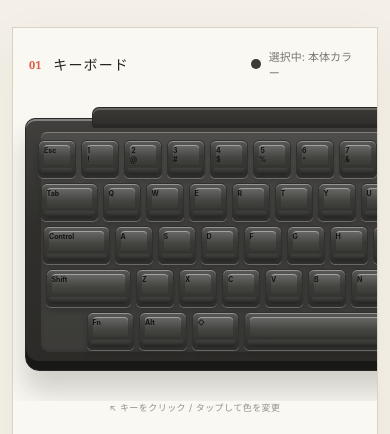
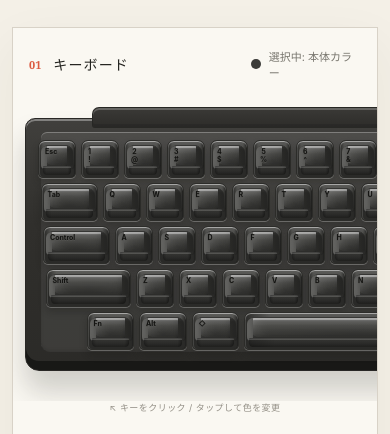
Before and after one commit to YoshihideShirai/hhkb-keytop-palette, a website built with Vite: page index.html in a window 390 px wide. Shown: the part 338-772 px from the top of the page. Built offline with nearby package versions, Linux system fonts and the light colour scheme.

Commit message:
Improve keytop realism

```diff
--- a/src/main.ts
+++ b/src/main.ts
@@ -393,10 +393,13 @@ function renderKeyboard(): void {
       key.style.setProperty("--w", String(width));
       key.style.setProperty("--key-color", keyColors[currentIndex]);
       key.style.setProperty("--legend-color", keyColors[currentIndex] === product.keyColor ? product.legendColor : textColor(keyColors[currentIndex]));
+      const keySides = document.createElement("span");
+      keySides.className = "key-sides";
+      keySides.setAttribute("aria-hidden", "true");
       const keyLabel = document.createElement("span");
       keyLabel.className = "key-label";
       keyLabel.textContent = label;
-      key.append(keyLabel);
+      key.append(keySides, keyLabel);
       key.addEventListener("click", () => {
         keyColors[currentIndex] = resolveColor(selected.value, keyContext);
         save();
--- a/styles.css
+++ b/styles.css
@@ -51,16 +51,17 @@ main { width: min(1320px, calc(100% - 40px)); margin: auto; }
 .keyboard-studio::before { content: ""; position: absolute; z-index: 1; left: 18px; right: 18px; top: 13px; height: 5px; border-radius: 999px; background: rgba(0,0,0,.18); pointer-events: none; }
 .key-row { position: relative; z-index: 1; display: flex; justify-content: center; gap: 5px; margin-bottom: 5px; }.key-row:last-child { margin-bottom: 0; }
 .keyboard-jis .key-row { justify-content: flex-start; }
-.key { position: relative; z-index: 1; width: calc(var(--unit) * var(--w, 1)); height: var(--unit); flex: 0 0 auto; display: flex; align-items: flex-start; justify-content: flex-start; padding: 8px 7px; border: 1px solid color-mix(in srgb, var(--key-color), #000 18%); border-radius: 6px 6px 5px 5px; overflow: hidden; background: linear-gradient(180deg, color-mix(in srgb, var(--key-color), #fff 16%) 0%, var(--key-color) 42%, color-mix(in srgb, var(--key-color), #000 13%) 100%); color: var(--legend-color); box-shadow: inset 0 1px 0 rgba(255,255,255,.36), inset 0 -5px 0 color-mix(in srgb, var(--key-color), #000 24%), inset 0 -6px 8px rgba(0,0,0,.1), 0 1px 0 rgba(255,255,255,.26), 0 4px 5px rgba(28,26,22,.26); font-size: clamp(7px, .75vw, 10px); font-weight: 650; white-space: pre-line; line-height: 1.2; cursor: pointer; transition: transform .1s, background .2s, box-shadow .1s; }
-.key::before { content: ""; position: absolute; inset: 4px 5px 12px; border-radius: 4px 4px 3px 3px; background: linear-gradient(180deg, color-mix(in srgb, var(--key-color), #fff 24%), color-mix(in srgb, var(--key-color), #fff 5%) 62%, color-mix(in srgb, var(--key-color), #000 4%)); box-shadow: inset 0 1px 0 rgba(255,255,255,.38), 0 1px 1px rgba(0,0,0,.07); pointer-events: none; }
-.key::after { content: ""; position: absolute; left: 3px; right: 3px; bottom: 2px; height: 7px; border-radius: 0 0 4px 4px; background: linear-gradient(180deg, rgba(255,255,255,.06), rgba(0,0,0,.18)); pointer-events: none; }
-.key-label { position: relative; z-index: 1; }
-.legend-center .key { align-items: center; justify-content: center; text-align: center; padding: 7px; }
+.key { --front-depth: 10px; --side-inset: 5px; position: relative; z-index: 1; width: calc(var(--unit) * var(--w, 1)); height: var(--unit); flex: 0 0 auto; display: flex; align-items: flex-start; justify-content: flex-start; padding: 9px 8px calc(var(--front-depth) + 3px); border: 1px solid color-mix(in srgb, var(--key-color), #000 26%); border-radius: 7px 7px 5px 5px; overflow: hidden; background: linear-gradient(90deg, color-mix(in srgb, var(--key-color), #000 18%), transparent 11%, transparent 89%, color-mix(in srgb, var(--key-color), #000 25%)), linear-gradient(180deg, color-mix(in srgb, var(--key-color), #fff 18%) 0%, var(--key-color) 42%, color-mix(in srgb, var(--key-color), #000 20%) 72%, color-mix(in srgb, var(--key-color), #000 32%) 100%); color: var(--legend-color); box-shadow: inset 0 1px 0 rgba(255,255,255,.46), inset 1px 0 0 rgba(255,255,255,.12), inset -1px 0 0 rgba(0,0,0,.16), inset 0 calc(-1 * var(--front-depth)) 0 color-mix(in srgb, var(--key-color), #000 28%), inset 0 calc(-1 * (var(--front-depth) + 2px)) 8px rgba(0,0,0,.22), 0 1px 0 rgba(255,255,255,.26), 0 5px 7px rgba(28,26,22,.3); font-size: clamp(7px, .75vw, 10px); font-weight: 700; white-space: pre-line; line-height: 1.15; cursor: pointer; transition: transform .1s, background .2s, box-shadow .1s; }
+.key::before { content: ""; position: absolute; z-index: 1; inset: 4px var(--side-inset) calc(var(--front-depth) + 3px); border: 1px solid color-mix(in srgb, var(--key-color), #000 8%); border-bottom-color: color-mix(in srgb, var(--key-color), #000 22%); border-radius: 5px 5px 8px 8px / 5px 5px 12px 12px; background: radial-gradient(120% 90% at 50% 82%, rgba(0,0,0,.18), rgba(0,0,0,.07) 37%, transparent 67%), linear-gradient(180deg, color-mix(in srgb, var(--key-color), #fff 28%) 0%, color-mix(in srgb, var(--key-color), #fff 9%) 42%, color-mix(in srgb, var(--key-color), #000 4%) 100%); box-shadow: inset 0 2px 1px rgba(255,255,255,.48), inset 0 -2px 4px rgba(0,0,0,.16), inset 8px 0 10px rgba(255,255,255,.08), inset -8px 0 10px rgba(0,0,0,.08), 0 1px 1px rgba(0,0,0,.12); pointer-events: none; }
+.key::after { content: ""; position: absolute; z-index: 2; left: 4px; right: 4px; bottom: 2px; height: var(--front-depth); border-top: 1px solid rgba(255,255,255,.13); border-radius: 1px 1px 4px 4px; background: linear-gradient(90deg, rgba(0,0,0,.2), transparent 12%, transparent 88%, rgba(0,0,0,.3)), linear-gradient(180deg, color-mix(in srgb, var(--key-color), #000 12%), color-mix(in srgb, var(--key-color), #000 34%)); box-shadow: inset 0 1px 0 rgba(255,255,255,.16), inset 0 -2px 3px rgba(0,0,0,.2); pointer-events: none; }
+.key-sides { position: absolute; z-index: 1; inset: 5px 2px var(--front-depth); border-radius: 6px 6px 4px 4px; background: linear-gradient(90deg, color-mix(in srgb, var(--key-color), #fff 10%) 0 6px, transparent 6px calc(100% - 6px), color-mix(in srgb, var(--key-color), #000 23%) calc(100% - 6px) 100%); box-shadow: inset 5px 0 5px rgba(255,255,255,.12), inset -5px 0 6px rgba(0,0,0,.18); pointer-events: none; }
+.key-label { position: relative; z-index: 3; text-shadow: 0 1px 0 color-mix(in srgb, var(--key-color), #fff 12%); }
+.legend-center .key { align-items: center; justify-content: center; text-align: center; padding: 7px 8px calc(var(--front-depth) + 3px); }
 .key.spacer { padding: 0; border: 0; background: transparent; box-shadow: none; visibility: hidden; pointer-events: none; }
-.key.spacer::before, .key.spacer::after { display: none; }
-.key.jis-enter { z-index: 3; height: calc(var(--unit) * 2 + 5px); margin-bottom: calc(-1 * (var(--unit) + 5px)); align-items: flex-start; justify-content: flex-end; padding: 8px 7px; clip-path: polygon(0 0, 100% 0, 100% 100%, 17% 100%, 17% 50%, 0 50%); }
-.key.arrow { align-items: center; justify-content: center; padding: 7px; font-size: clamp(11px, 1vw, 14px); }
-.key:hover { transform: translateY(-2px); box-shadow: inset 0 1px 0 rgba(255,255,255,.4), inset 0 -5px 0 color-mix(in srgb, var(--key-color), #000 24%), inset 0 -6px 8px rgba(0,0,0,.1), 0 1px 0 rgba(255,255,255,.28), 0 6px 8px rgba(28,26,22,.28); }.key:active { transform: translateY(1px); box-shadow: inset 0 1px 0 rgba(255,255,255,.25), inset 0 -2px 0 color-mix(in srgb, var(--key-color), #000 20%), 0 2px 3px rgba(28,26,22,.22); }.key.space { justify-content: center; }
+.key.spacer::before, .key.spacer::after, .key.spacer .key-sides { display: none; }
+.key.jis-enter { z-index: 3; height: calc(var(--unit) * 2 + 5px); margin-bottom: calc(-1 * (var(--unit) + 5px)); align-items: flex-start; justify-content: flex-end; padding: 9px 8px calc(var(--front-depth) + 3px); clip-path: polygon(0 0, 100% 0, 100% 100%, 17% 100%, 17% 50%, 0 50%); }
+.key.arrow { align-items: center; justify-content: center; padding: 7px 8px calc(var(--front-depth) + 3px); font-size: clamp(11px, 1vw, 14px); }
+.key:hover { transform: translateY(-2px); box-shadow: inset 0 1px 0 rgba(255,255,255,.5), inset 1px 0 0 rgba(255,255,255,.14), inset -1px 0 0 rgba(0,0,0,.16), inset 0 calc(-1 * var(--front-depth)) 0 color-mix(in srgb, var(--key-color), #000 28%), inset 0 calc(-1 * (var(--front-depth) + 2px)) 8px rgba(0,0,0,.22), 0 1px 0 rgba(255,255,255,.28), 0 7px 10px rgba(28,26,22,.32); }.key:active { transform: translateY(1px); --front-depth: 7px; box-shadow: inset 0 1px 0 rgba(255,255,255,.28), inset 0 calc(-1 * var(--front-depth)) 0 color-mix(in srgb, var(--key-color), #000 24%), 0 2px 3px rgba(28,26,22,.24); }.key.space { justify-content: center; }
 .pointing-stick { position: absolute; z-index: 2; top: calc(50% - 12px); left: calc(50% + var(--unit) * .15); width: 13px; height: 13px; border-radius: 50%; background: #3b4f82; box-shadow: inset 0 2px 0 rgba(255,255,255,.22), 0 1px 3px rgba(0,0,0,.34); pointer-events: none; }
 .studio-mouse-buttons { position: absolute; z-index: 2; left: calc(50% - var(--unit) * 1.15); bottom: 13px; width: calc(var(--unit) * 2.3); height: 13px; border-radius: 2px 2px 5px 5px; background: linear-gradient(90deg, rgba(0,0,0,.2) 0 31%, transparent 31% 34.5%, rgba(0,0,0,.2) 34.5% 65.5%, transparent 65.5% 69%, rgba(0,0,0,.2) 69%); box-shadow: inset 0 1px 0 rgba(255,255,255,.12); pointer-events: none; }
 .hint { margin: 0; text-align: center; color: #949087; font-size: 10px; letter-spacing: .05em; }
@@ -99,7 +100,7 @@ footer { padding: 28px clamp(20px, 5vw, 72px); display: flex; justify-content: s
 @media (max-width: 600px) {
   .site-header { height: 70px; }.button-ghost { display: none; }.button { padding: 0 12px; }.brand-mark { width: 34px; height: 34px; }
   main { width: min(100% - 24px, 1180px); }.hero { padding: 40px 4px 30px; }.hero h1 { font-size: 45px; }.lead { font-size: 12px; }
-  .canvas-card { padding: 20px 12px; }.canvas-toolbar { padding: 0 4px; }.canvas-toolbar p { max-width: 110px; }.keyboard-stage { min-height: 290px; margin: 0 -12px; padding: 38px 12px 30px; }.keyboard { --unit: 38px; min-width: auto; padding: 14px 12px 15px; }.keyboard-hybrid { padding-top: 21px; }.keyboard-hybrid::before { top: -12px; height: 20px; }.keyboard-studio { padding: 24px 13px 31px; }.keyboard-badge { top: 6px; right: 12px; font-size: 7px; }.key { padding: 6px 5px; font-size: 7px; }.key.jis-enter { padding: 6px 5px; }.hint { font-size: 9px; }
+  .canvas-card { padding: 20px 12px; }.canvas-toolbar { padding: 0 4px; }.canvas-toolbar p { max-width: 110px; }.keyboard-stage { min-height: 290px; margin: 0 -12px; padding: 38px 12px 30px; }.keyboard { --unit: 38px; min-width: auto; padding: 14px 12px 15px; }.keyboard-hybrid { padding-top: 21px; }.keyboard-hybrid::before { top: -12px; height: 20px; }.keyboard-studio { padding: 24px 13px 31px; }.keyboard-badge { top: 6px; right: 12px; font-size: 7px; }.key { --front-depth: 8px; --side-inset: 4px; padding: 7px 6px calc(var(--front-depth) + 2px); font-size: 7px; }.key.jis-enter { padding: 7px 6px calc(var(--front-depth) + 2px); }.hint { font-size: 9px; }
   .toolbar-options { align-items: flex-end; flex-direction: column; gap: 7px; }.layout-button { min-height: 44px; padding: 8px 10px; }.canvas-toolbar p { justify-content: flex-end; }
   .controls-card { display: block; padding: 26px 20px; }.model-series { grid-template-columns: 1fr; margin-bottom: 24px; }.layout-options, .body-colors { margin-bottom: 24px; }.model-title, .layout-title, .body-color-title, .color-title { margin-bottom: 12px; }.palette { grid-template-columns: repeat(4, 1fr); }.presets-heading { margin-top: 28px; }.color-dot { width: 46px; height: 46px; }
   .tips { padding: 72px 4px; }.tip-grid { grid-template-columns: 1fr; }.tip-grid article, .tip-grid article + article { padding: 24px 0; border-left: 0; border-bottom: 1px solid var(--line); }.tips h2 { margin-bottom: 24px; }
```
